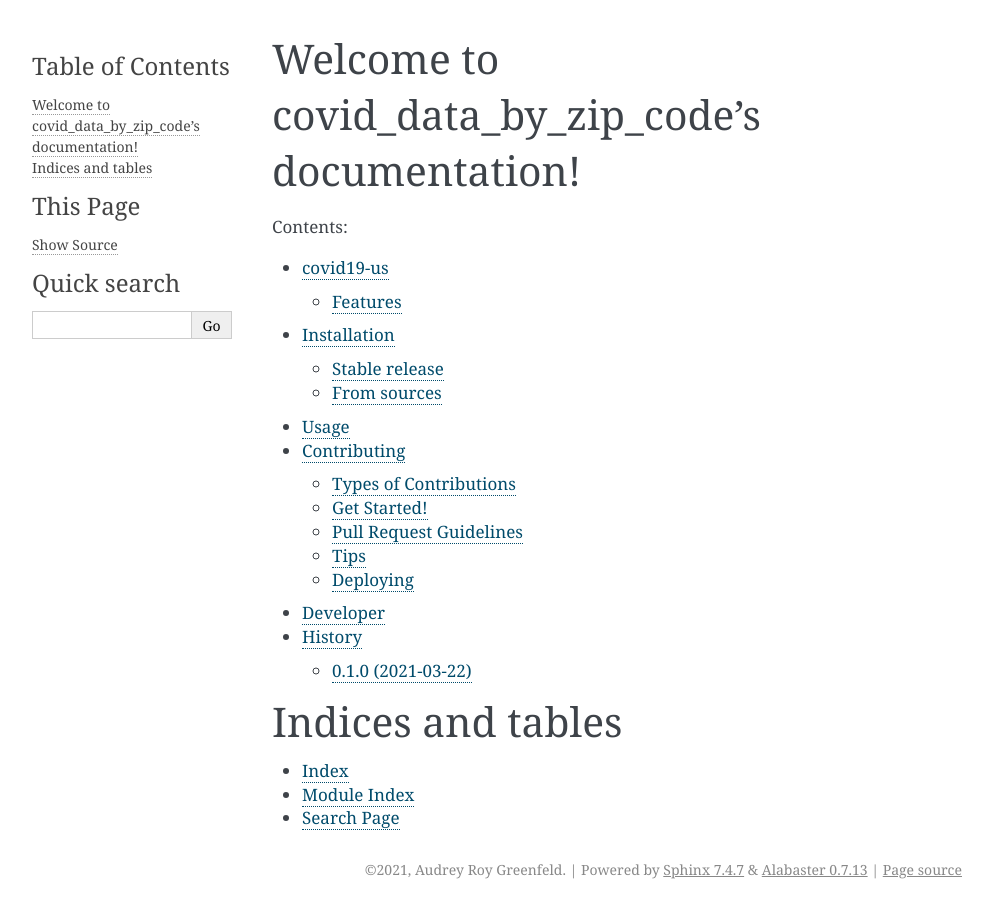
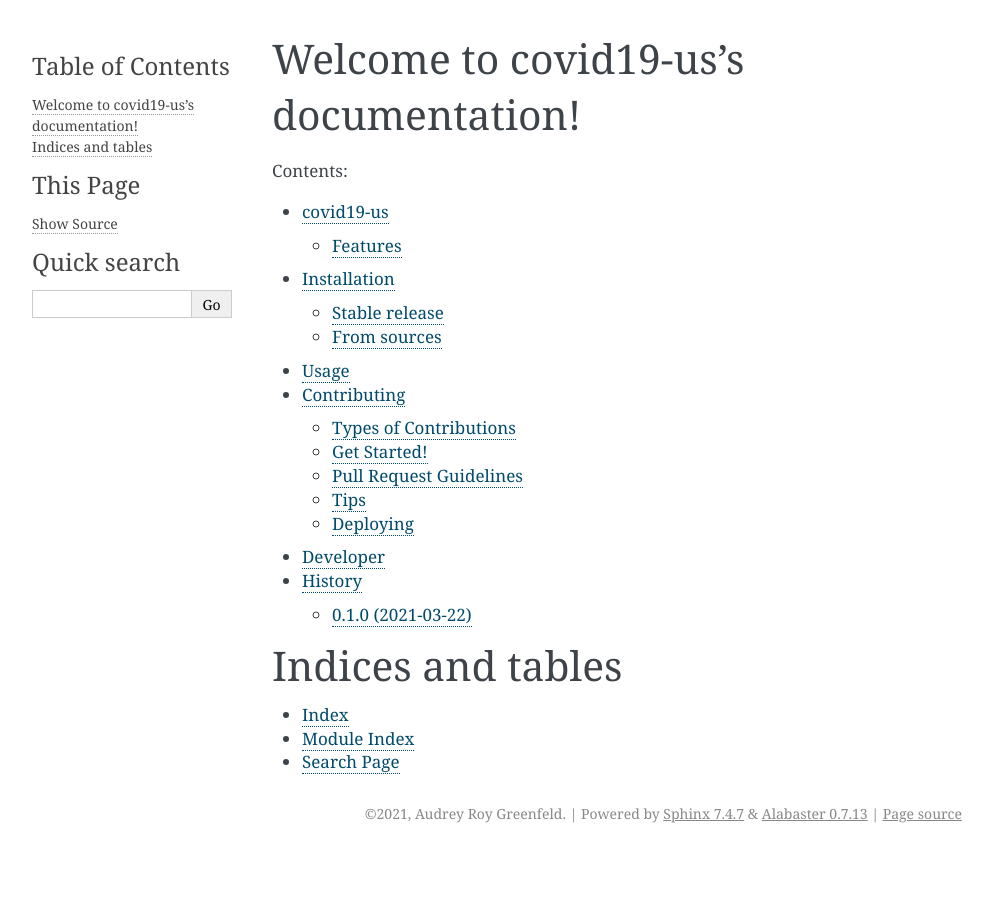
Before and after one commit to HaigangLiu/covid19-us, a Sphinx documentation site: the page built from docs/index.rst, in a window 1280 px wide. Shown: the whole page, without its empty margins (148-1141 px from the left). Built offline with Sphinx 7.4.7, drawn with Linux system fonts in a browser that asks for light colours; pages that are not in the unit, such as notebooks, are missing from menus; the version number is read from the project's files by our own code.

```diff
--- a/docs/conf.py
+++ b/docs/conf.py
@@ -100,7 +100,7 @@
 # -- Options for HTMLHelp output ---------------------------------------
 
 # Output file base name for HTML help builder.
-htmlhelp_basename = 'covid_data_by_zip_codedoc'
+htmlhelp_basename = 'covid19-uscodedoc'
 
 
 # -- Options for LaTeX output ------------------------------------------
@@ -129,7 +129,7 @@
 latex_documents = [
     (master_doc, 'covid19_us.tex',
      'covid19_us Documentation',
-     'Audrey Roy Greenfeld', 'manual'),
+     'Haigang Liu (Albert)', 'manual'),
 ]
 
 
--- a/docs/index.rst
+++ b/docs/index.rst
@@ -1,4 +1,4 @@
-Welcome to covid_data_by_zip_code's documentation!
+Welcome to covid19-us's documentation!
 ======================================
 
 .. toctree::
```
Also changed, not shown: 4 other files.
